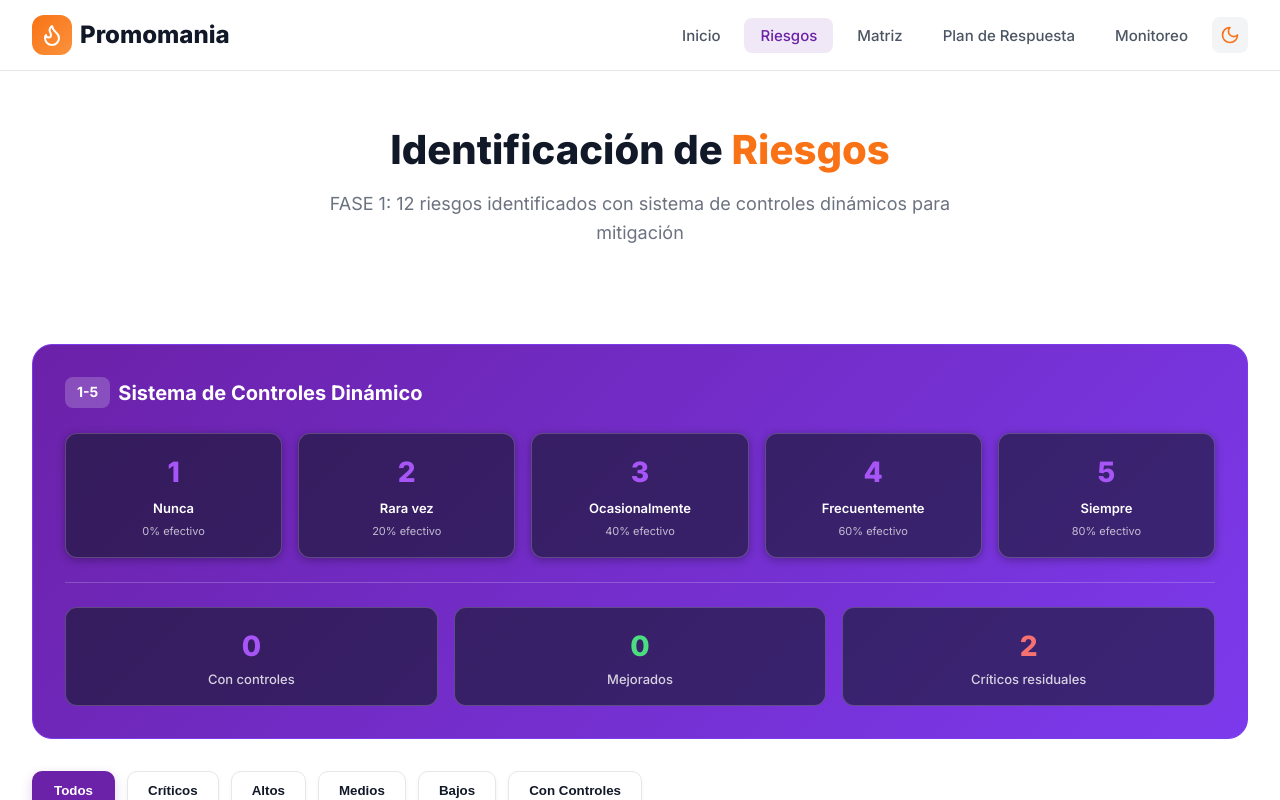
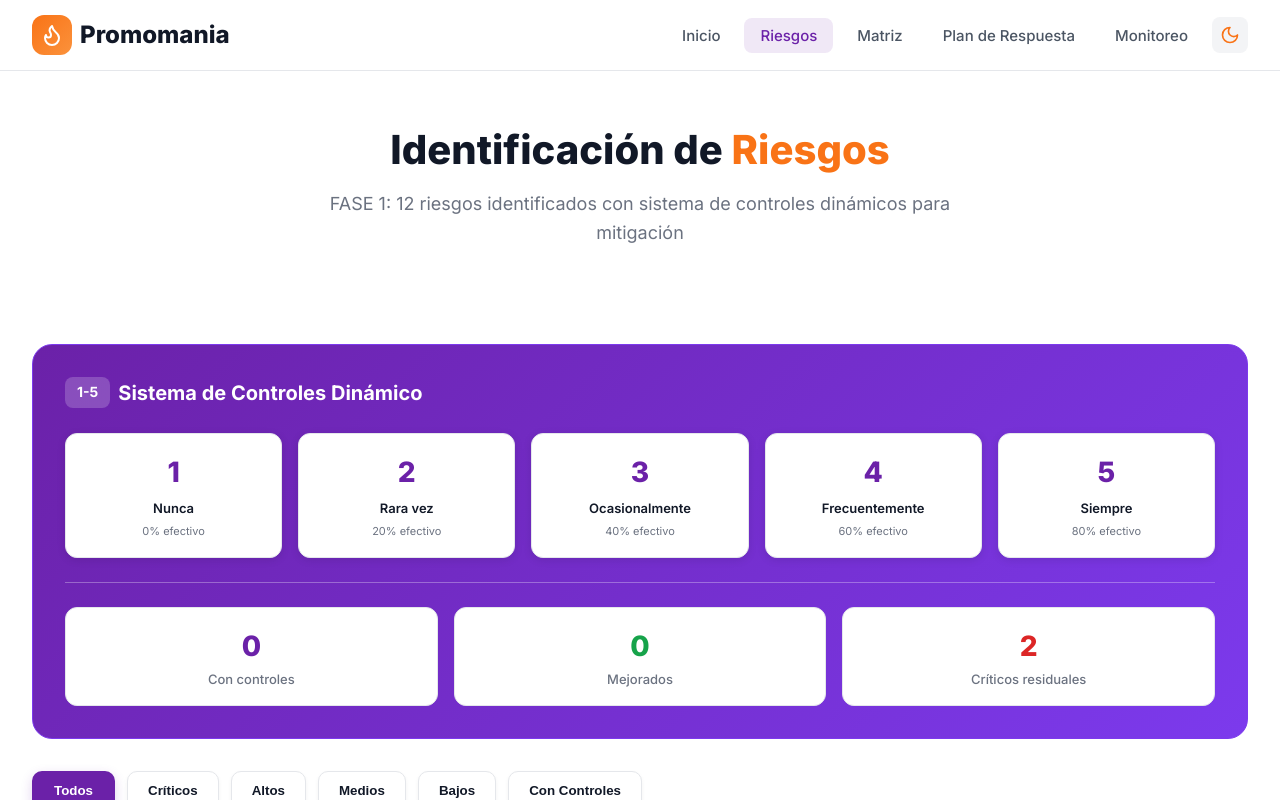
Before and after one commit to gabrieldevco/RisksPromomania, a React (Vite) app: page / in a window 1280 px wide. Both pictures are taken after a click on the button "Ver Riesgos". Shown: the top 800 px of the page. Built offline with nearby package versions, Linux system fonts and the light colour scheme.

Commit message:
usar CSS variables para tarjetas de controles - se adaptan a ambos temas

```diff
--- a/src/sections/Riesgos.jsx
+++ b/src/sections/Riesgos.jsx
@@ -76,16 +76,16 @@ const Riesgos = () => {
         }}>
           {Object.entries(controlLevels).map(([level, data]) => (
             <div key={level} style={{
-              background: 'rgba(17, 24, 39, 0.6)',
+              background: 'var(--bg-card)',
               borderRadius: '12px',
               padding: '1rem',
               textAlign: 'center',
-              border: '1px solid rgba(255,255,255,0.2)',
-              boxShadow: '0 2px 8px rgba(0,0,0,0.3)'
+              border: '1px solid var(--border-color)',
+              boxShadow: '0 2px 8px rgba(0,0,0,0.1)'
             }}>
-              <div style={{ fontSize: '1.75rem', fontWeight: 800, color: '#A855F7' }}>{level}</div>
-              <div style={{ fontSize: '0.8125rem', fontWeight: 600, color: 'white', marginTop: '0.25rem' }}>{data.label}</div>
-              <div style={{ fontSize: '0.6875rem', color: 'rgba(255,255,255,0.7)', marginTop: '0.25rem' }}>
+              <div style={{ fontSize: '1.75rem', fontWeight: 800, color: '#6B21A8' }}>{level}</div>
+              <div style={{ fontSize: '0.8125rem', fontWeight: 600, color: 'var(--text-primary)', marginTop: '0.25rem' }}>{data.label}</div>
+              <div style={{ fontSize: '0.6875rem', color: 'var(--text-secondary)', marginTop: '0.25rem' }}>
                 {((1 - data.effectiveness) * 100).toFixed(0)}% efectivo
               </div>
             </div>
@@ -97,21 +97,21 @@ const Riesgos = () => {
           gap: '1rem',
           marginTop: '1.5rem',
           paddingTop: '1.5rem',
-          borderTop: '1px solid rgba(255,255,255,0.2)'
+          borderTop: '1px solid rgba(255,255,255,0.3)'
         }}>
-          <div style={{ textAlign: 'center', background: 'rgba(17, 24, 39, 0.6)', padding: '1rem', borderRadius: '12px', border: '1px solid rgba(255,255,255,0.2)' }}>
-            <div style={{ fontSize: '1.75rem', fontWeight: 800, color: '#A855F7' }}>{mitigatedCount}</div>
-            <div style={{ fontSize: '0.8125rem', color: 'rgba(255,255,255,0.8)', fontWeight: 500 }}>Con controles</div>
+          <div style={{ textAlign: 'center', background: 'var(--bg-card)', padding: '1rem', borderRadius: '12px', border: '1px solid var(--border-color)' }}>
+            <div style={{ fontSize: '1.75rem', fontWeight: 800, color: '#6B21A8' }}>{mitigatedCount}</div>
+            <div style={{ fontSize: '0.8125rem', color: 'var(--text-secondary)', fontWeight: 500 }}>Con controles</div>
           </div>
-          <div style={{ textAlign: 'center', background: 'rgba(17, 24, 39, 0.6)', padding: '1rem', borderRadius: '12px', border: '1px solid rgba(255,255,255,0.2)' }}>
-            <div style={{ fontSize: '1.75rem', fontWeight: 800, color: '#4ADE80' }}>{improvedCount}</div>
-            <div style={{ fontSize: '0.8125rem', color: 'rgba(255,255,255,0.8)', fontWeight: 500 }}>Mejorados</div>
+          <div style={{ textAlign: 'center', background: 'var(--bg-card)', padding: '1rem', borderRadius: '12px', border: '1px solid var(--border-color)' }}>
+            <div style={{ fontSize: '1.75rem', fontWeight: 800, color: '#16A34A' }}>{improvedCount}</div>
+            <div style={{ fontSize: '0.8125rem', color: 'var(--text-secondary)', fontWeight: 500 }}>Mejorados</div>
           </div>
-          <div style={{ textAlign: 'center', background: 'rgba(17, 24, 39, 0.6)', padding: '1rem', borderRadius: '12px', border: '1px solid rgba(255,255,255,0.2)' }}>
-            <div style={{ fontSize: '1.75rem', fontWeight: 800, color: '#F87171' }}>
+          <div style={{ textAlign: 'center', background: 'var(--bg-card)', padding: '1rem', borderRadius: '12px', border: '1px solid var(--border-color)' }}>
+            <div style={{ fontSize: '1.75rem', fontWeight: 800, color: '#DC2626' }}>
               {risksWithControl.filter(r => r.residualZone === 'critical').length}
             </div>
-            <div style={{ fontSize: '0.8125rem', color: 'rgba(255,255,255,0.8)', fontWeight: 500 }}>Críticos residuales</div>
+            <div style={{ fontSize: '0.8125rem', color: 'var(--text-secondary)', fontWeight: 500 }}>Críticos residuales</div>
           </div>
         </div>
       </div>
```
